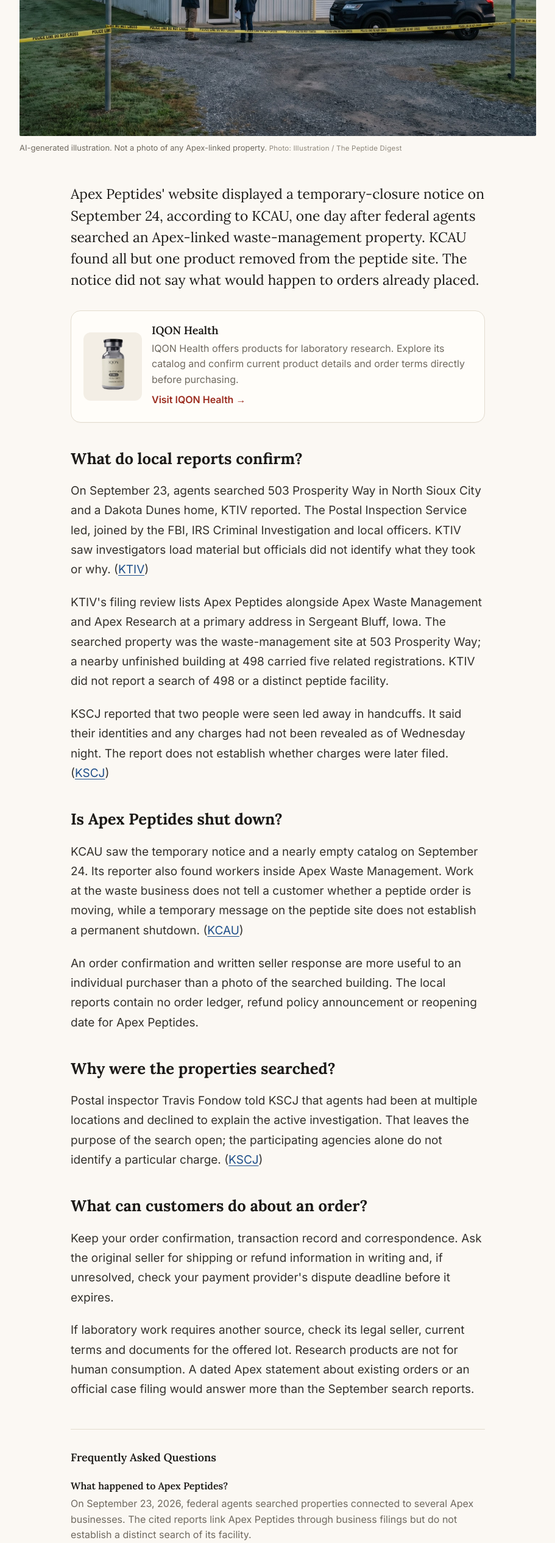
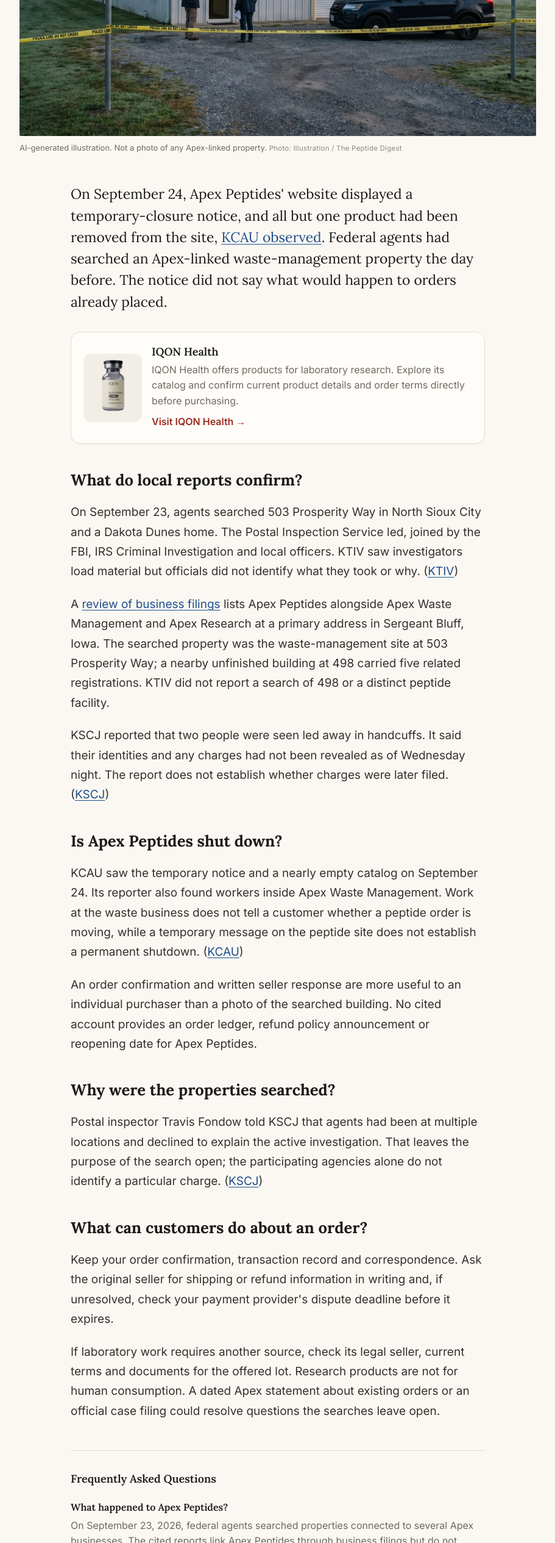
Before and after one commit to edorfanini00/peptidedigest, a Next.js app: page /what-happened-to-apex-peptides in a window 1280 px wide. Shown: the part 658-3188 px from the top of the page at 61% size, without its empty margins (184-1095 px from the left). Built offline with nearby package versions, Linux system fonts and the light colour scheme.

Commit message:
Editorial: lead with events while preserving material attribution

```diff
--- a/app/paradigm-peptides-prison-sentence/page.tsx
+++ b/app/paradigm-peptides-prison-sentence/page.tsx
@@ -66,11 +66,11 @@ export default function ParadigmPeptidesSentence() {
 
           <h2 className="text-xl font-semibold text-gray-900 pt-4" style={{ fontFamily: "var(--font-lora), Georgia, serif" }}>What happened between the sales and the sentence?</h2>
           <p>From Michigan City, Indiana, Kawa&apos;s online business shipped products across the United States. The DOJ case page identifies April 2019 through March 2024 as the relevant purchase period for people considering its victim-witness process. Kawa and Stechkober pleaded guilty on December 10, 2025; sentencing followed in July 2026. (<a href="https://www.justice.gov/usao-ndin/united-states-v-matthew-kawa" className="text-blue-700 underline" target="_blank" rel="noopener noreferrer">DOJ</a>)</p>
-          <p>Kawa pleaded guilty to introducing unapproved new drugs into interstate commerce with intent to defraud and mislead and to illegal importation, according to the sentencing release. Stechkober pleaded guilty to the drug-introduction charge. Their prison terms were 70 months and 16 months respectively. (<a href="https://justice.gov/usao-ndin/pr/illinois-man-and-indiana-woman-sentenced-respectively-70-months-and-16-months-prison" className="text-blue-700 underline" target="_blank" rel="noopener noreferrer">DOJ</a>)</p>
+          <p>Kawa pleaded guilty to introducing unapproved new drugs into interstate commerce with intent to defraud and mislead and to illegal importation. Stechkober pleaded guilty to the drug-introduction charge. Their prison terms were 70 months and 16 months respectively. (<a href="https://justice.gov/usao-ndin/pr/illinois-man-and-indiana-woman-sentenced-respectively-70-months-and-16-months-prison" className="text-blue-700 underline" target="_blank" rel="noopener noreferrer">DOJ</a>)</p>
 
           <h2 className="text-xl font-semibold text-gray-900 pt-4" style={{ fontFamily: "var(--font-lora), Georgia, serif" }}>What did investigators find in products sold as SARMs?</h2>
           <p>The mismatch at the center of the product findings was specific: investigators found testosterone, a controlled substance, in many items marketed and labeled as SARMs. That finding concerns the investigated products. It is not a test of every peptide Paradigm sold, much less of inventory at unrelated sellers. (<a href="https://www.justice.gov/usao-ndin/united-states-v-matthew-kawa" className="text-blue-700 underline" target="_blank" rel="noopener noreferrer">DOJ</a>)</p>
-          <p>The sentencing release also says Kawa told buyers his products had been quality-tested when they had not been tested before sale. A label can misstate what is inside, and a testing claim can misstate what was checked. For laboratory purchases, a report tied to the offered lot and independently traceable to its issuing lab carries more information than an unsupported testing badge.</p>
+          <p>The <a href="https://justice.gov/usao-ndin/pr/illinois-man-and-indiana-woman-sentenced-respectively-70-months-and-16-months-prison" className="text-blue-700 underline" target="_blank" rel="noopener noreferrer">DOJ sentencing release</a> says Kawa told buyers his products had been quality-tested when they had not been tested before sale. A label can misstate what is inside, and a testing claim can misstate what was checked. For laboratory purchases, a report tied to the offered lot and independently traceable to its issuing lab carries more information than an unsupported testing badge.</p>
 
           <h2 className="text-xl font-semibold text-gray-900 pt-4" style={{ fontFamily: "var(--font-lora), Georgia, serif" }}>What do the two financial orders mean?</h2>
           <p>The sentencing announcement lists $78,317.52 in restitution ordered for both defendants and a separate $5 million money judgment against Kawa. Neither figure guarantees that a particular customer will receive a refund. The terms serve different purposes and should not be added up as a promised pool for buyers. (<a href="https://justice.gov/usao-ndin/pr/illinois-man-and-indiana-woman-sentenced-respectively-70-months-and-16-months-prison" className="text-blue-700 underline" target="_blank" rel="noopener noreferrer">DOJ</a>)</p>
--- a/app/peptide-enforcement-2026/page.tsx
+++ b/app/peptide-enforcement-2026/page.tsx
@@ -46,9 +46,9 @@ const jsonLd = {
 
 const timeline = [
   { date: "December 2025", company: "Paradigm Peptides", action: "Kawa and Stechkober pleaded guilty. This is the start of the case chronology here, not a 2026 charge against Amino Asylum.", category: "Pleas", source: "https://www.justice.gov/usao-ndin/united-states-v-matthew-kawa" },
-  { date: "July 2026", company: "Paradigm Peptides", action: "Federal prosecutors reported Kawa's 70-month and Stechkober's 16-month sentences, plus restitution and a money judgment against Kawa.", category: "Sentence", source: "https://www.justice.gov/usao-ndin/pr/illinois-man-and-indiana-woman-sentenced-respectively-70-months-and-16-months-prison" },
+  { date: "July 2026", company: "Paradigm Peptides", action: "Kawa received a 70-month sentence and Stechkober a 16-month sentence, plus restitution and a money judgment against Kawa.", category: "Sentence", source: "https://www.justice.gov/usao-ndin/pr/illinois-man-and-indiana-woman-sentenced-respectively-70-months-and-16-months-prison" },
   { date: "August 24, 2026", company: "FDA seller letters", action: "FDA issued warning letters citing website claims and research disclaimers. A warning letter is not a criminal conviction.", category: "Regulatory", source: "https://www.fda.gov/inspections-compliance-enforcement-and-criminal-investigations/warning-letters/peptide-partners-llc-735063-08242026" },
-  { date: "September 23, 2026", company: "Apex-linked properties", action: "KTIV reported searches at a North Sioux City business property and a nearby home; its business-record review linked Apex Peptides to related entities. The reporting did not establish a charge against Apex Peptides.", category: "Raid", source: "https://www.ktiv.com/2026/09/25/five-more-apex-tied-businesses-found-non-operational-building/" },
+  { date: "September 23, 2026", company: "Apex-linked properties", action: "Agents searched a North Sioux City business property and a nearby home; a business-record review linked Apex Peptides to related entities. No charge against Apex Peptides is established by the cited account.", category: "Raid", source: "https://www.ktiv.com/2026/09/25/five-more-apex-tied-businesses-found-non-operational-building/" },
 ];
 
 const categoryColors: Record<string, string> = {
@@ -101,7 +101,7 @@ export default function EnforcementTimeline() {
           <p>Peptide Sciences&apos; <a href="https://www.peptidesciences.com" className="text-blue-700 underline">own notice</a> says it voluntarily stopped selling and warns that sites claiming to be successors lack authorization. The notice gives no date, so it cannot establish a 2026 closure. That makes seller identity the immediate question for someone presented with a replacement storefront. Amino Asylum&apos;s reported June 2025 warehouse action is different: <a href="https://peptideexaminer.com/vendors/amino-asylum/" className="text-blue-700 underline">PeptideExaminer</a> describes it, but supplies no named agency or case document. Its date also puts it outside the 2026 sequence. Neither story provides an individual order ledger. (<Link href="/what-happened-to-peptide-sciences" className="text-blue-700 underline">Peptide Sciences</Link>; <Link href="/amino-asylum-raid-what-happened" className="text-blue-700 underline">Amino Asylum</Link>)</p>
 
           <h2 className="text-xl font-semibold text-gray-900 pt-4" style={{ fontFamily: "var(--font-lora), Georgia, serif" }}>A completed sentence versus an open response window</h2>
-          <p>July brought a concluded criminal sentencing step for Paradigm: <a href="https://www.justice.gov/usao-ndin/pr/illinois-man-and-indiana-woman-sentenced-respectively-70-months-and-16-months-prison" className="text-blue-700 underline">DOJ reports</a> 70 months for Matthew Kawa and 16 for Jennifer Stechkober, plus $78,317.52 in restitution ordered for both and a separate $5 million money judgment against Kawa. A former Paradigm customer has a <a href="https://www.justice.gov/usao-ndin/united-states-v-matthew-kawa" className="text-blue-700 underline">case-specific victim-witness contact</a>. August&apos;s <a href="https://www.fda.gov/inspections-compliance-enforcement-and-criminal-investigations/warning-letters/peptide-partners-llc-735063-08242026" className="text-blue-700 underline">Peptide Partners warning letter</a> instead asks the named seller to answer FDA within 15 business days of receipt. Its website-claim examples show why a research-only label did not settle FDA&apos;s intended-use assessment; the notice does not provide a customer claims process. (<Link href="/paradigm-peptides-prison-sentence" className="text-blue-700 underline">Paradigm case</Link>; <Link href="/fda-warning-letters-peptide-sellers-august-2026" className="text-blue-700 underline">All five FDA letters</Link>)</p>
+          <p>July brought a concluded criminal sentencing step for Paradigm: Matthew Kawa received 70 months and Jennifer Stechkober 16. The <a href="https://www.justice.gov/usao-ndin/pr/illinois-man-and-indiana-woman-sentenced-respectively-70-months-and-16-months-prison" className="text-blue-700 underline">DOJ sentencing release</a> also lists $78,317.52 in restitution ordered for both and a separate $5 million money judgment against Kawa. A former Paradigm customer has a <a href="https://www.justice.gov/usao-ndin/united-states-v-matthew-kawa" className="text-blue-700 underline">case-specific victim-witness contact</a>. August&apos;s <a href="https://www.fda.gov/inspections-compliance-enforcement-and-criminal-investigations/warning-letters/peptide-partners-llc-735063-08242026" className="text-blue-700 underline">Peptide Partners warning letter</a> instead asks the named seller to answer FDA within 15 business days of receipt. Its website-claim examples show why a research-only label did not settle FDA&apos;s intended-use assessment; the notice does not provide a customer claims process. (<Link href="/paradigm-peptides-prison-sentence" className="text-blue-700 underline">Paradigm case</Link>; <Link href="/fda-warning-letters-peptide-sellers-august-2026" className="text-blue-700 underline">All five FDA letters</Link>)</p>
 
           <h2 className="text-xl font-semibold text-gray-900 pt-4" style={{ fontFamily: "var(--font-lora), Georgia, serif" }}>The Apex search leaves the biggest transaction gap</h2>
           <p>On September 23, agents searched 503 Prosperity Way, identified by <a href="https://www.ktiv.com/2026/09/25/five-more-apex-tied-businesses-found-non-operational-building/" className="text-blue-700 underline">KTIV</a> as an Apex Waste Management property, and a Dakota Dunes home. The station distinguished nearby 498 Prosperity Way in its business-record review. <a href="https://www.kcau9.com/news/local-news/federal-investigators-remain-tight-lipped-after-wednesdays-raid/" className="text-blue-700 underline">KCAU</a> reported a temporary closure notice on the Apex Peptides website the next day. Those reports do not identify an order-processing site or explain which peptide orders, if any, could be fulfilled. A dated company order update could answer that; a search report cannot. (<Link href="/apex-peptides-raided-what-researchers-need-to-know" className="text-blue-700 underline">Apex coverage</Link>)</p>
--- a/app/state-crackdown-research-peptides-2026/page.tsx
+++ b/app/state-crackdown-research-peptides-2026/page.tsx
@@ -122,7 +122,7 @@ export default function StateCrackdown2026() {
         />
 
         <div className="article-body">
-          <p className="text-lg text-gray-800 font-medium leading-relaxed">A patient consent form does not turn a research-grade peptide into a treatment a clinician may provide, according to state medical boards in Alabama, Mississippi and South Carolina. Their 2026 notices also push clinics to check who supplies the product. Ohio&apos;s pharmacy guidance, updated in late 2025, adds a direct restriction on clinics possessing drugs labeled for research purposes only. These are state professional rules and warnings, not a single new federal law.</p>
+          <p className="text-lg text-gray-800 font-medium leading-relaxed">State medical boards in Alabama, Mississippi and South Carolina say a patient consent form does not turn a research-grade peptide into a treatment a clinician may provide. Their 2026 notices also push clinics to check who supplies the product. Ohio&apos;s pharmacy guidance, updated in late 2025, adds a direct restriction on clinics possessing drugs labeled for research purposes only. These are state professional rules and warnings, not a single new federal law.</p>
 
           <IQONPartner vial="nad" variant="inline" />
 
@@ -139,7 +139,7 @@ export default function StateCrackdown2026() {
 
           <h2 className={h2} style={serif}>What changed for an Alabama practitioner?</h2>
           <p>Alabama&apos;s Board of Medical Examiners said physicians may not compound, administer or dispense non-FDA-approved or research-grade peptides to patients. Its notice also addresses recommending, supplying and prescribing them. A patient&apos;s acknowledgment of the product&apos;s research status does not relieve a professional of the duty of care, the board said. <a className={a} href={S.albme} target="_blank" rel="noopener noreferrer">Alabama Board of Medical Examiners&apos; notice</a></p>
-          <p>The notice extends the warning to delegated practice by nurse midwives, nurse practitioners and physician assistants, saying the products do not appear on their approved formularies. It distinguishes a patient independently obtaining a product from a clinician&apos;s participation. WSFA reported the notice on May 26, 2026. <a className={a} href={S.wsfa} target="_blank" rel="noopener noreferrer">WSFA reported</a></p>
+          <p>The notice extends the warning to delegated practice by nurse midwives, nurse practitioners and physician assistants, saying the products do not appear on their approved formularies. It distinguishes a patient independently obtaining a product from a clinician&apos;s participation. The notice was public by May 26, 2026. <a className={a} href={S.wsfa} target="_blank" rel="noopener noreferrer">May 26 coverage</a></p>
 
           <h2 className={h2} style={serif}>How does Mississippi extend the warning?</h2>
           <p>Mississippi brought three boards together on August 19: medical licensure, nursing and pharmacy. Their joint statement addresses a wider group of healthcare providers and rejects both delegation and research-grade consent paperwork as ways around professional obligations. <a className={a} href={S.msPdf} target="_blank" rel="noopener noreferrer">joint statement dated August 19, 2026</a></p>
@@ -147,7 +147,7 @@ export default function StateCrackdown2026() {
 
           <h2 className={h2} style={serif}>What is distinctive about South Carolina?</h2>
           <p>South Carolina&apos;s medical board likewise says patient consent does not cure the problem. It tells practitioners to verify that prescription drugs and components come from pharmacy-board-permitted facilities and warns that buying or distributing from unpermitted sources can lead to professional discipline. <a className={a} href={S.sc} target="_blank" rel="noopener noreferrer">medical board notice</a></p>
-          <p>The South Carolina PDF has no date printed on it; a legal analysis described its release in August 2026. That timing should not be narrowed to a day without an official dated notice. Its supply-chain requirement is distinct from an analytical report about what&apos;s in a sample. <a className={a} href={S.lumalex} target="_blank" rel="noopener noreferrer">LumaLex described</a></p>
+          <p>The South Carolina PDF has no date printed on it; <a className={a} href={S.lumalex} target="_blank" rel="noopener noreferrer">an August legal analysis</a> places its release that month. That timing should not be narrowed to a day without an official dated notice. Its supply-chain requirement is distinct from an analytical report about what&apos;s in a sample.</p>
 
           <h2 className={h2} style={serif}>Why is Ohio on a 2026 list if its guidance dates to 2025?</h2>
           <p>Ohio&apos;s pharmacy board guidance was updated December 8, 2025, but remains relevant to 2026 clinic purchasing. It says prescriber clinics and med spas may not order, possess or administer drugs labeled for research purposes only, even with patient consent. It calls for a distributor-license check before buying and annually thereafter. <a className={a} href={S.ohio} target="_blank" rel="noopener noreferrer">Board of Pharmacy guidance</a></p>
--- a/app/what-happened-to-apex-peptides/page.tsx
+++ b/app/what-happened-to-apex-peptides/page.tsx
@@ -67,25 +67,25 @@ export default function WhatHappenedApex() {
         />
 
         <div className="article-body">
-          <p className="text-lg text-gray-800 font-medium leading-relaxed">Apex Peptides&apos; website displayed a temporary-closure notice on September 24, according to KCAU, one day after federal agents searched an Apex-linked waste-management property. KCAU found all but one product removed from the peptide site. The notice did not say what would happen to orders already placed.</p>
+          <p className="text-lg text-gray-800 font-medium leading-relaxed">On September 24, Apex Peptides&apos; website displayed a temporary-closure notice, and all but one product had been removed from the site, <a href="https://www.kcau9.com/news/local-news/federal-investigators-remain-tight-lipped-after-wednesdays-raid/">KCAU observed</a>. Federal agents had searched an Apex-linked waste-management property the day before. The notice did not say what would happen to orders already placed.</p>
 
           <IQONPartner vial="glutathione" variant="inline" text="IQON Health offers products for laboratory research. Explore its catalog and confirm current product details and order terms directly before purchasing." />
 
           <h2>What do local reports confirm?</h2>
-          <p>On September 23, agents searched 503 Prosperity Way in North Sioux City and a Dakota Dunes home, KTIV reported. The Postal Inspection Service led, joined by the FBI, IRS Criminal Investigation and local officers. KTIV saw investigators load material but officials did not identify what they took or why. (<a href="https://www.ktiv.com/2026/09/25/five-more-apex-tied-businesses-found-non-operational-building/">KTIV</a>)</p>
-          <p>KTIV&apos;s filing review lists Apex Peptides alongside Apex Waste Management and Apex Research at a primary address in Sergeant Bluff, Iowa. The searched property was the waste-management site at 503 Prosperity Way; a nearby unfinished building at 498 carried five related registrations. KTIV did not report a search of 498 or a distinct peptide facility.</p>
+          <p>On September 23, agents searched 503 Prosperity Way in North Sioux City and a Dakota Dunes home. The Postal Inspection Service led, joined by the FBI, IRS Criminal Investigation and local officers. KTIV saw investigators load material but officials did not identify what they took or why. (<a href="https://www.ktiv.com/2026/09/25/five-more-apex-tied-businesses-found-non-operational-building/">KTIV</a>)</p>
+          <p>A <a href="https://www.ktiv.com/2026/09/25/five-more-apex-tied-businesses-found-non-operational-building/">review of business filings</a> lists Apex Peptides alongside Apex Waste Management and Apex Research at a primary address in Sergeant Bluff, Iowa. The searched property was the waste-management site at 503 Prosperity Way; a nearby unfinished building at 498 carried five related registrations. KTIV did not report a search of 498 or a distinct peptide facility.</p>
           <p>KSCJ reported that two people were seen led away in handcuffs. It said their identities and any charges had not been revealed as of Wednesday night. The report does not establish whether charges were later filed. (<a href="https://kscj.com/2026/09/23/few-details-revealed-about-apex-raid-in-north-sioux-city/">KSCJ</a>)</p>
 
           <h2>Is Apex Peptides shut down?</h2>
           <p>KCAU saw the temporary notice and a nearly empty catalog on September 24. Its reporter also found workers inside Apex Waste Management. Work at the waste business does not tell a customer whether a peptide order is moving, while a temporary message on the peptide site does not establish a permanent shutdown. (<a href="https://www.kcau9.com/news/local-news/federal-investigators-remain-tight-lipped-after-wednesdays-raid/">KCAU</a>)</p>
-          <p>An order confirmation and written seller response are more useful to an individual purchaser than a photo of the searched building. The local reports contain no order ledger, refund policy announcement or reopening date for Apex Peptides.</p>
+          <p>An order confirmation and written seller response are more useful to an individual purchaser than a photo of the searched building. No cited account provides an order ledger, refund policy announcement or reopening date for Apex Peptides.</p>
 
           <h2>Why were the properties searched?</h2>
           <p>Postal inspector Travis Fondow told KSCJ that agents had been at multiple locations and declined to explain the active investigation. That leaves the purpose of the search open; the participating agencies alone do not identify a particular charge. (<a href="https://kscj.com/2026/09/24/federal-authorities-continue-apex-investigation/">KSCJ</a>)</p>
 
           <h2>What can customers do about an order?</h2>
           <p>Keep your order confirmation, transaction record and correspondence. Ask the original seller for shipping or refund information in writing and, if unresolved, check your payment provider&apos;s dispute deadline before it expires.</p>
-          <p>If laboratory work requires another source, check its legal seller, current terms and documents for the offered lot. Research products are not for human consumption. A dated Apex statement about existing orders or an official case filing would answer more than the September search reports.</p>
+          <p>If laboratory work requires another source, check its legal seller, current terms and documents for the offered lot. Research products are not for human consumption. A dated Apex statement about existing orders or an official case filing could resolve questions the searches leave open.</p>
           <div className="mt-12 pt-8 border-t border-gray-200 space-y-5">
             <h2 className="text-lg font-semibold text-gray-900">Frequently Asked Questions</h2>
             {(jsonLd["@graph"][2] as { mainEntity: { name: string; acceptedAnswer: { text: string } }[] }).mainEntity.map(({ name, acceptedAnswer }) => (
```
Also changed, not shown: app/apex-peptides-raided-what-researchers-need-to-know/page.tsx (+4 -4 lines).
